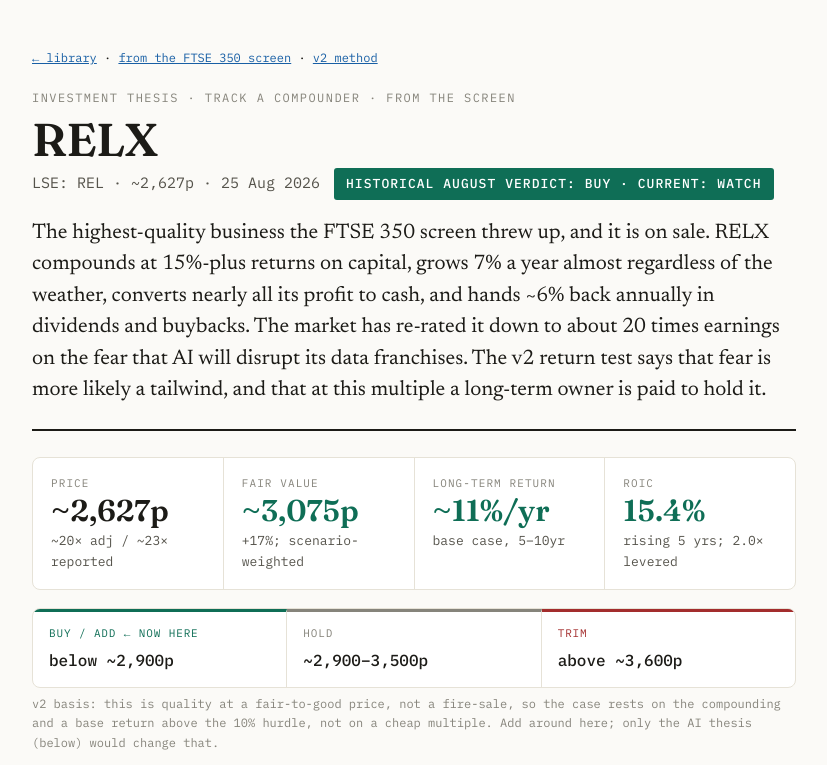
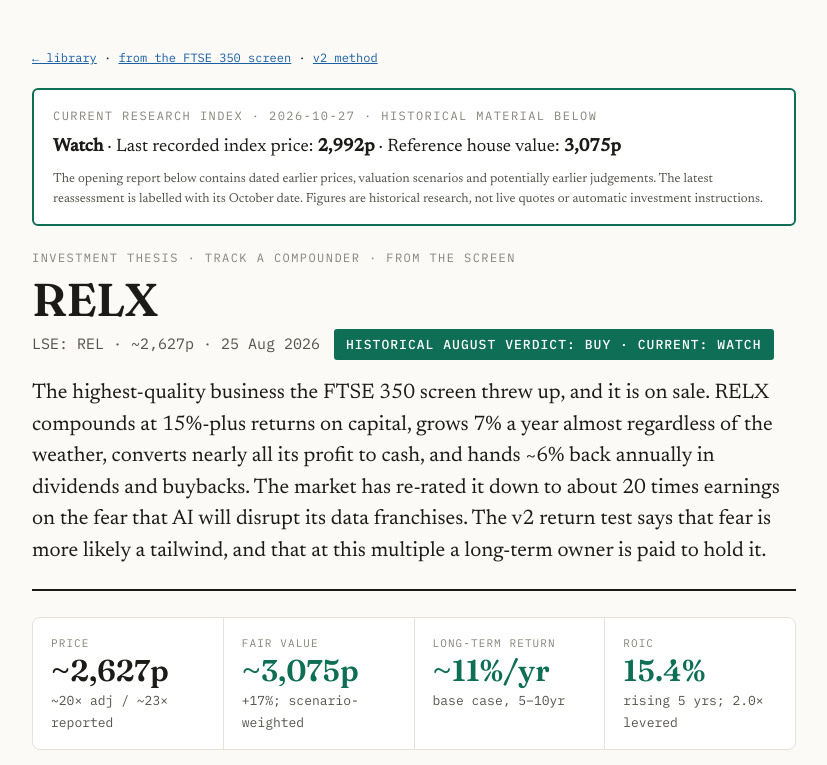
Before and after one commit to ShanghaiDiver/research-library, a plain HTML site: page RELX_investment_thesis.html in a window 1280 px wide. Shown: the top 765 px of the page, without its empty margins (226-1053 px from the left). Drawn offline with nearby package versions, Linux system fonts and the light colour scheme.

Commit message:
QA: add current index context before historical hero for RELX

```diff
--- a/RELX_investment_thesis.html
+++ b/RELX_investment_thesis.html
@@ -66,7 +66,7 @@
 <div class="wrap">
   <div class="backlink mono" style="font-size:12px;margin-bottom:20px"><a href="./index.html">← library</a> · <a href="./screening.html">from the FTSE 350 screen</a> · <a href="./methodology.html">v2 method</a></div>
 
-  <div class="masthead">
+  <div role="note" style="border:2px solid #0F6E56;background:#fff;padding:16px 19px;margin:12px 0 22px;border-radius:6px"><div class="eyebrow">Current research index · 2026-10-27 · historical material below</div><p style="margin:7px 0"><strong>Watch</strong> · Last recorded index price: <strong>2,992p</strong> · Reference house value: <strong>3,075p</strong></p><p style="font-size:13px;line-height:1.5;margin:0;color:#55534B">The opening report below contains dated earlier prices, valuation scenarios and potentially earlier judgements. The latest reassessment is labelled with its October date. Figures are historical research, not live quotes or automatic investment instructions.</p></div><div class="masthead">
     <div class="eyebrow">Investment thesis · Track A compounder · from the screen</div>
     <h1>RELX</h1>
     <div class="tickerrow">
```
